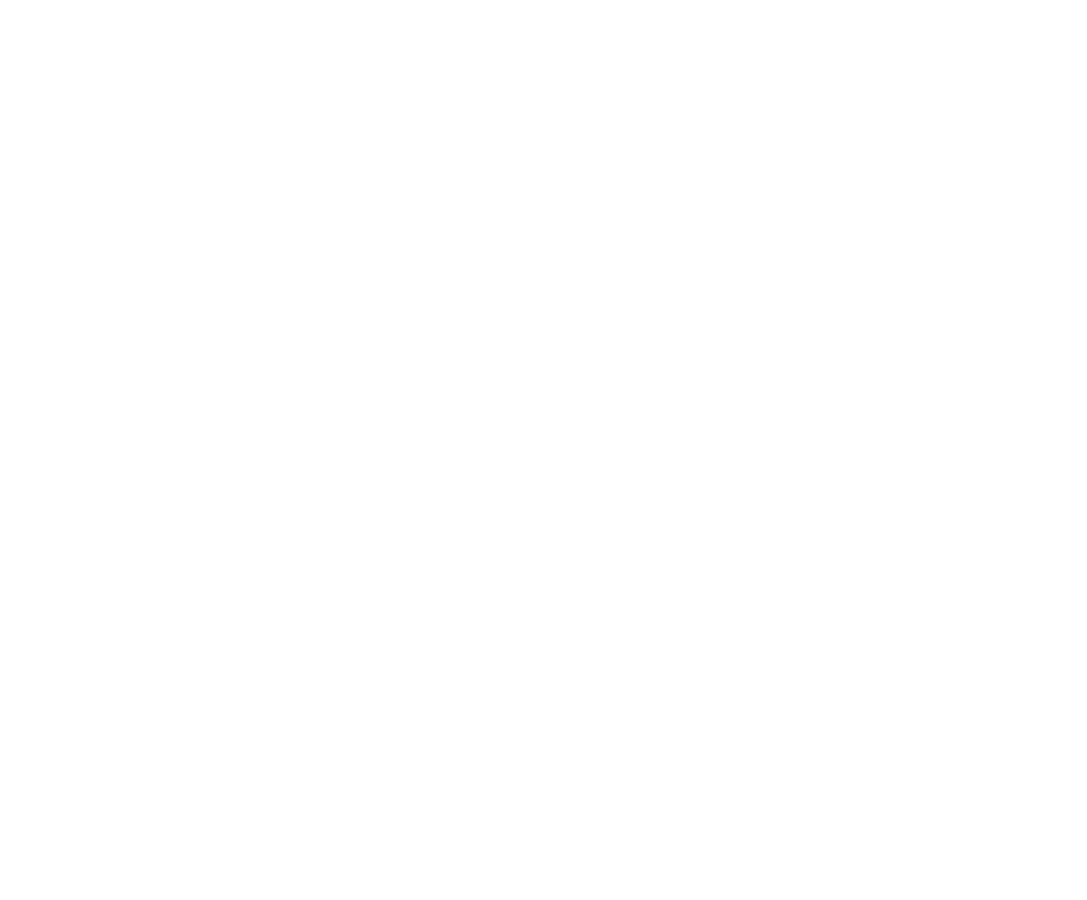
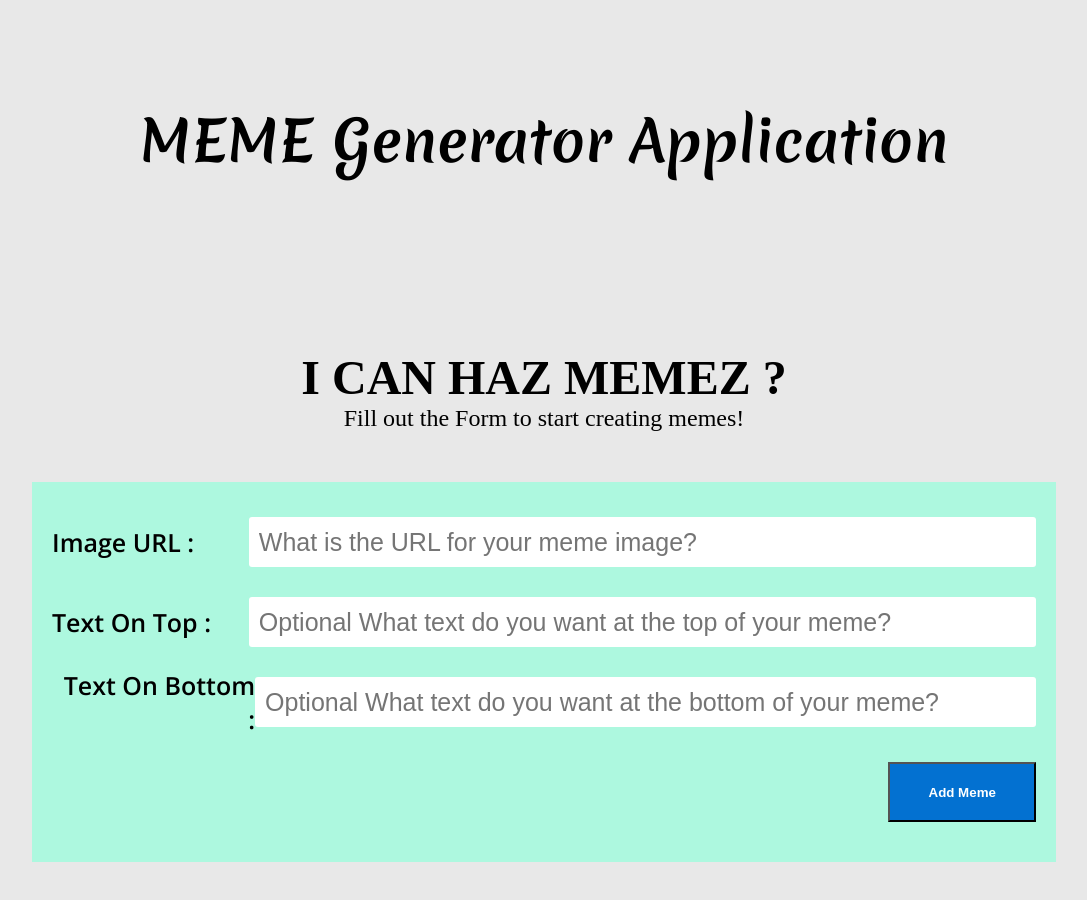
Before and after one commit to Almousaz/meme-generator-repo, a plain HTML site: page index.html in a window 1280 px wide. Shown: the whole page, without its empty margins (96-1183 px from the left). Before the commit the page ends 800 px from the top, so only its background shows below. Drawn offline with nearby package versions, Linux system fonts and the light colour scheme; a web font is replaced by a local one.

Commit message:
create gtml and css file

```diff
--- a/index.html
+++ b/index.html
@@ -10,6 +10,61 @@
 
 
 
+    <header>
+
+        <h1>MEME Generator Application</h1>
+
+
+    </header>
+    <main>
+
+        <section>
+
+            <h1>I CAN HAZ MEMEZ ?</h1>
+            <p>Fill out the Form to start creating memes!</p>
+
+            <form action="#" id="meme-form">
+
+                <div class="form">
+                    <div class="flex-pair">
+                        <label for="image-url" >Image URL :</label>
+                        <input type="text" id="image-url" class="form-control" placeholder="What is the URL for your meme image?">
+                    </div>
+
+                    <div class="flex-pair">
+                        <label for="top-text" >Text On Top :</label>
+                        <input type="text" id="top-text" class="form-control" placeholder="Optional What text do you want at the top of your meme?">
+                    </div>
+
+                    <div class="flex-pair">
+                        <label for="bottom-text" >Text On Bottom :</label>
+                        <input type="text" id="bottom-text" class="form-control" placeholder="Optional What text do you want at the bottom of your meme?">
+                    </div>
+
+                    <button type="submit">Add Meme</button>
+
+                </div>
+
+
+            </form>
+
+        </section>
+        <section>
+
+            <div>
+
+            </div>
+
+        </section>
+
+
+    </main>
+
+
+
+
+
+
 
 
     <script src="app.js"></script>
--- a/style.css
+++ b/style.css
@@ -0,0 +1,85 @@
+@import url("https://fonts.googleapis.com/css2?family=Arimo:ital,wght@0,400..700;1,400..700&family=Merienda:wght@300..900&family=News+Cycle:wght@400;700&family=Open+Sans:ital,wght@0,300..800;1,300..800&family=Roboto:ital,wght@0,300;0,400;0,500;1,400;1,500&display=swap");
+
+/* font-family: "News Cycle", sans-serif; */
+/* font-family: "Merienda", cursive; */
+/* font-family: "Arimo", sans-serif; */
+/*  font-family: "Open Sans", sans-serif; */
+/*  font-family: "Roboto", sans-serif; */
+
+* {
+  margin: 0;
+  padding: 0;
+  box-sizing: border-box;
+}
+body {
+  background-color: rgb(232, 232, 232);
+}
+
+header {
+  height: 250px;
+}
+
+header h1 {
+  font-family: "Merienda";
+  font-size: 3.5rem;
+  text-align: center;
+  margin-top: 100px;
+}
+
+main section {
+  font-family: "Open Sans";
+}
+main section h1 {
+  font-family: "News Cycle";
+  text-align: center;
+  font-size: 3rem;
+}
+main section p {
+  font-family: "News Cycle";
+  text-align: center;
+  font-size: 1.5rem;
+  font-weight: 500;
+}
+
+.form {
+  background-color: rgb(173, 248, 223);
+  padding: 20px;
+  font-size: 25px;
+  font-weight: 600;
+  width: 80%;
+  margin: 50px auto;
+  text-align: right;
+}
+.form .flex-pair {
+  display: flex;
+  justify-content: space-between;
+  align-items: center;
+}
+
+.form-control {
+  margin: 15px 0;
+  width: 80%;
+
+  height: 50px;
+  padding: 10px;
+  font-family: Raleway, sans-serif;
+  font-size: 25px;
+  font-weight: 300;
+  border: none;
+  border-radius: 3px;
+}
+.form button {
+  background: #0371d1;
+  height: 60px;
+  padding: 0 20px;
+  color: #ffffff;
+  font-weight: 550;
+  cursor: pointer;
+  margin: 20px auto;
+  width: 15%;
+}
+.form button:hover {
+  background-color: #0cb9f8;
+  color: #fff;
+  border: 1px solid white;
+}
```
Also changed, not shown: 1 other file.
